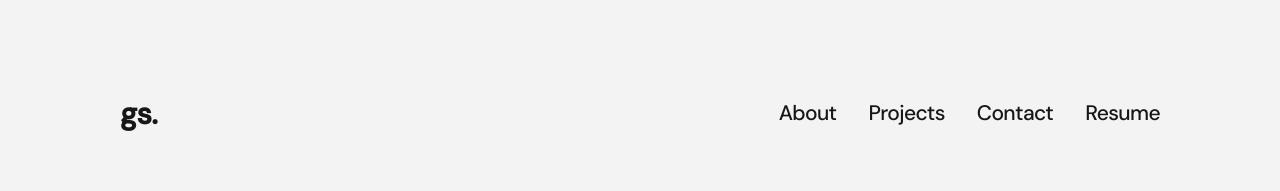
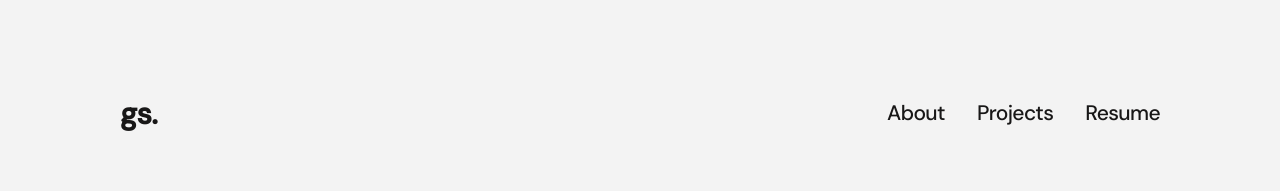
Before and after one commit to girishsawant999/portfolio-website-v2, a Next.js app: page / in a window 1280 px wide. Shown: the top 191 px of the page. Built offline with nearby package versions, Linux system fonts and the light colour scheme.

Commit message:
fix: remove Contact link from Header component

```diff
--- a/src/components/Header.tsx
+++ b/src/components/Header.tsx
@@ -15,9 +15,6 @@ const Header = () => {
         <Link href="/projects" className="navigation">
           Projects
         </Link>
-        <Link href="/#contacts" className="navigation">
-          Contact
-        </Link>
         <Link href="/resume" className="navigation">
           Resume
         </Link>
```
